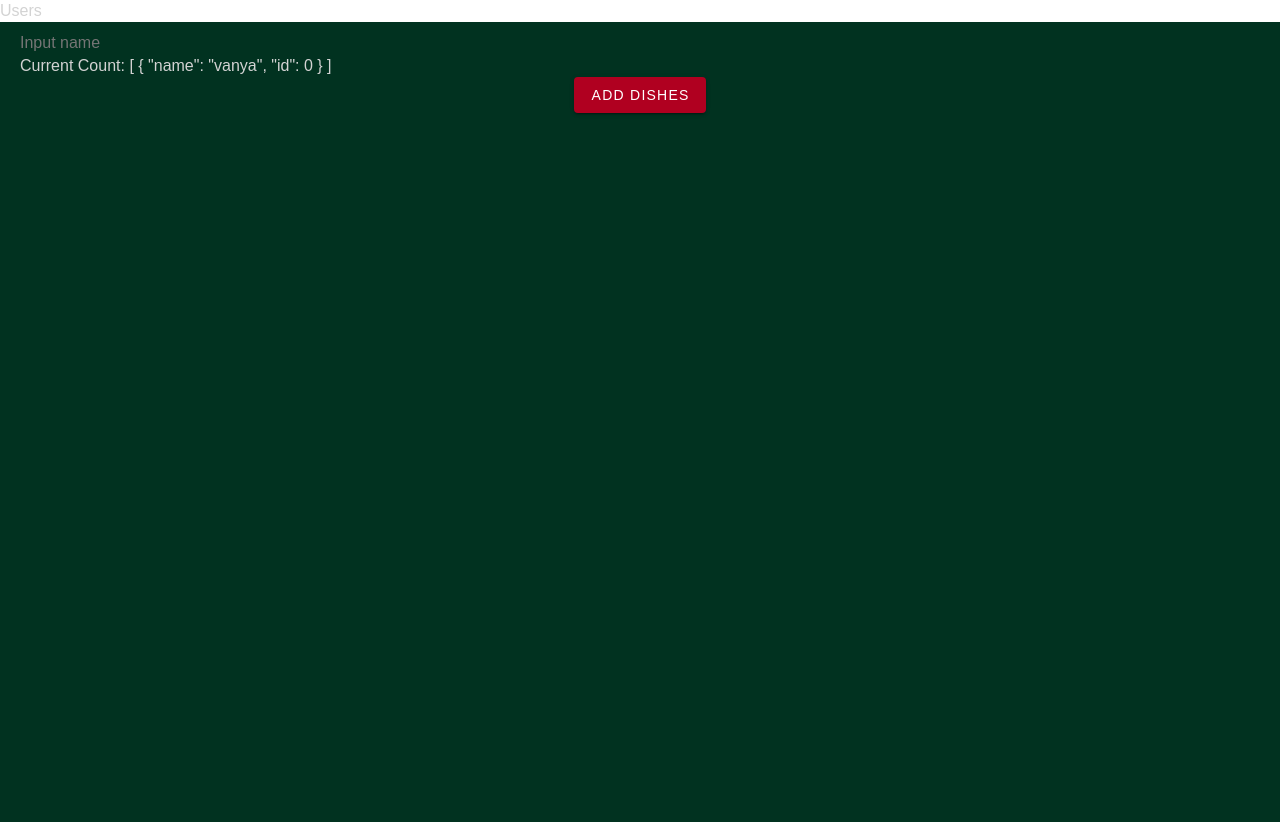
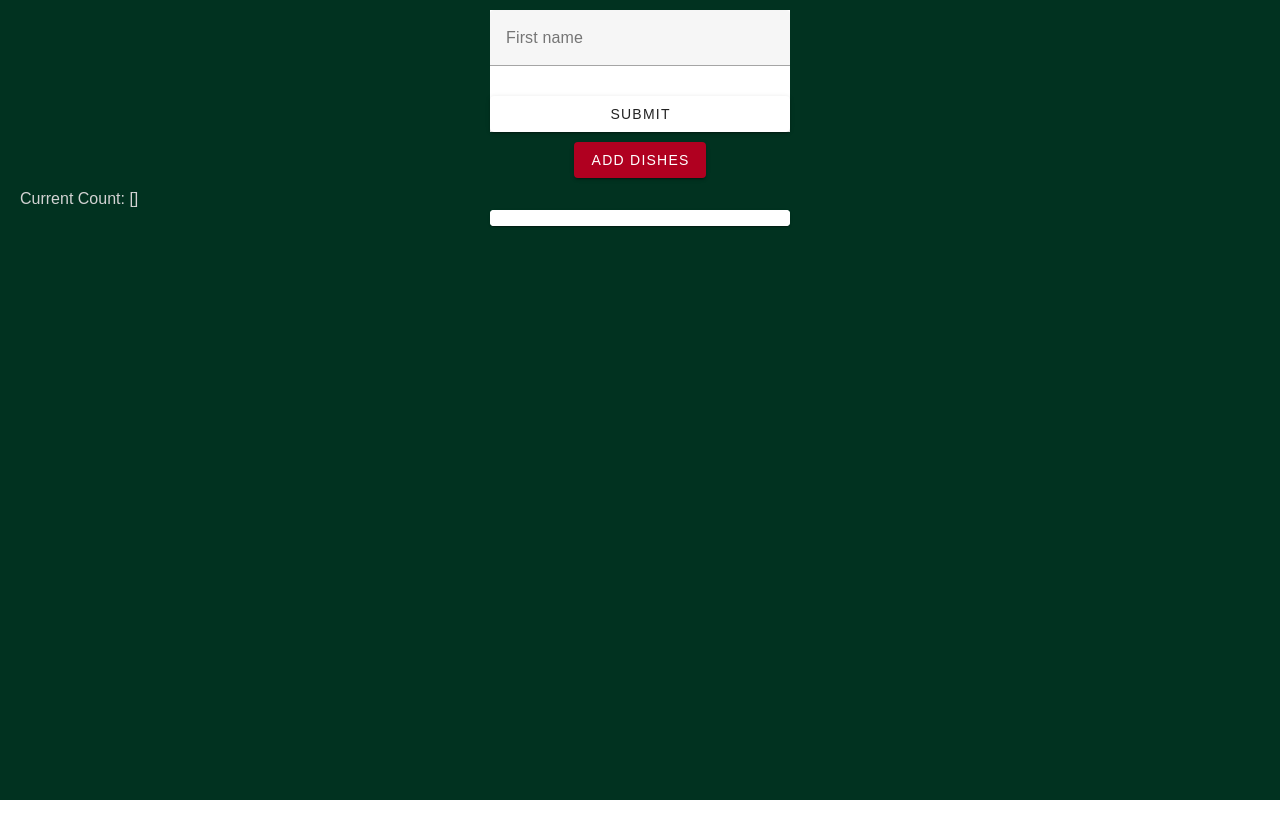
Before and after one commit to KolyaLuskarev/vue-project, a Vue app: page /addusers in a window 1280 px wide. After the commit the page ends 800 px from the top, so only its background shows below. Built offline with nearby package versions, Linux system fonts and the light colour scheme.

Commit message:
Доработан функционал addusers

```diff
--- /dev/null
+++ b/src/components/AppButton.vue
@@ -0,0 +1,33 @@
+<script setup>
+const props= defineProps({
+    Declar: {
+        type: String,
+        required: true,
+    },
+
+
+});
+
+</script>
+
+
+
+<template>
+
+<div class="btn">
+            <v-btn color="error" dark large>{{ Declar }}</v-btn>
+          </div>
+</template>
+
+<style lang="sass" scoped>
+
+@import '../assets/styles/main'
+.btn
+    display: flex
+    align-items: center
+    justify-content:  center
+    padding: 10px 20px
+    position: relative
+
+
+    </style>
--- a/src/components/AppLayout.vue
+++ b/src/components/AppLayout.vue
@@ -1,16 +1,11 @@
  <script setup>
- import { useCounterStore } from '@/stores/root';
- import InputName from '../components/InputName.vue'
- const counter = useCounterStore()
- counter.addTodo("vanya")
-const props= defineProps({
-    Declar: {
-        type: String,
-        required: true,
-    },
+ import { useNamesStore } from '@/stores/root';
+ import InputNameForm from '../components/InputNameForm.vue'
+ import Butt from '../components/AppButton.vue'
+const store = useNamesStore()
 
 
-});
+
 
 </script>
 
@@ -18,15 +13,15 @@ const props= defineProps({
 
 
     <div class="root">
-        <RouterLink :to="'/addusers'">
+
        <div class="main">
-        <InputName/>
-        <div>Current Count: {{ counter.names }}</div>
-        <div class="btn">
-            <v-btn color="error" dark large>{{ Declar }}</v-btn>
-          </div>
+
+        <Butt Declar="Split Bill"  />
+
+       <div>Current Count: {{ store.names }}</div>
+
        </div>
-    </RouterLink>
+
     </div>
  </template>
 
@@ -43,10 +38,6 @@ const props= defineProps({
     padding: 10px 20px
     position: relative
 
-.btn
-    display: flex
-    align-items: center
-    justify-content:  center
 
 
 
--- a/src/components/InputName.vue
+++ /dev/null
@@ -1,19 +0,0 @@
-<template>
-    <form @submit.prevent="">
-
-        <input
-        type="text"
-        class="serch-input"
-        placeholder="Input name"
-        v-model="inputName"
-        />
-    </form>
-</template>
-<script setup>
-import { ref, computed } from 'vue'
-const inputName= ref("")
-</script>
-
-<style scoped>
-
-</style>
--- /dev/null
+++ b/src/components/InputNameForm.vue
@@ -0,0 +1,27 @@
+<template>
+     <v-sheet class="mx-auto" width="300">
+    <v-form @submit.prevent="storeName.addName(newName)">
+      <v-text-field
+        v-model="newName"
+        :rules="rules"
+        label="First name"
+      ></v-text-field>
+      <v-btn class="mt-2" type="submit" block>Submit</v-btn>
+    </v-form>
+  </v-sheet>
+</template>
+<script setup>
+import { ref, computed } from 'vue'
+import { useNamesStore } from '@/stores/root';
+
+const storeName = useNamesStore();
+const newName= ref("");
+
+
+</script>
+
+<style scoped>
+
+
+
+</style>
--- a/src/pages/Addusers.vue
+++ b/src/pages/Addusers.vue
@@ -1,14 +1,68 @@
 <script setup>
-import AppLayout from '../components/AppLayout.vue';
+import { useNamesStore } from '@/stores/root';
+import InputNameForm from '../components/InputNameForm.vue'
+import Butt from '../components/AppButton.vue'
+const store = useNamesStore()
+
+
+
 
 </script>
 
-<template>Users
+<template>
 
-<AppLayout Declar="Add Dishes"  NextLink="/calculate"/>
+
+   <div class="root">
+
+      <div class="main">
+
+        <InputNameForm/>
+        <RouterLink :to="'/calculate'">
+
+       <Butt Declar="Add Dishes"  />
+
+       </RouterLink>
+
+
+      <div>Current Count: {{ store.names }}</div>
+
+      <div>
+         <v-card
+    class="mx-auto"
+    max-width="300"
+  >
+    <v-list
+      :items="store.names"
+      item-title="name"
+      item-value="id"
+    ></v-list>
+  </v-card>
+
+
+      </div>
+
+      </div>
+
+   </div>
 </template>
 
+<style lang="sass" scoped>
 
-<style lang="sass" scoped>
 @import '../assets/styles/main'
-</style>
+
+.root
+   displey: flex
+   min-height: 100vh
+   background-color: $background
+
+.main
+   padding: 10px 20px
+   position: relative
+
+
+
+
+
+
+
+</style>@/stores/root
--- a/src/pages/Calculate.vue
+++ b/src/pages/Calculate.vue
@@ -1,8 +1,59 @@
-<script setup></script>
+<script setup>
+import { useNamesStore } from '@/stores/root';
+import InputNameForm from '../components/InputNameForm.vue'
+import Butt from '../components/AppButton.vue'
+const store = useNamesStore()
 
-<template>Calculate</template>
+</script>
+
+<template>
 
 
+   <div class="root">
+
+      <div class="main">
+
+         <RouterLink :to=" '/result'">
+
+       <Butt Declar="Results"  />
+
+       </RouterLink>
+
+      <div>Current Count: {{ store.names }}</div>
+
+      <v-card
+    class="mx-auto"
+    max-width="300"
+  >
+  <v-list
+      :items="store.names"
+      item-title="name"
+      item-value="id"
+    ></v-list>
+  </v-card>
+
+      </div>
+
+   </div>
+</template>
+
 <style lang="sass" scoped>
+
 @import '../assets/styles/main'
-</style>
+
+.root
+   displey: flex
+   min-height: 100vh
+   background-color: $background
+
+.main
+   padding: 10px 20px
+   position: relative
+
+
+
+
+
+
+
+</style>@/stores/root
--- a/src/pages/Home.vue
+++ b/src/pages/Home.vue
@@ -1,15 +1,51 @@
 <script setup>
-import AppLayout from '../components/AppLayout.vue';
+import { useNamesStore } from '@/stores/root';
+import InputNameForm from '../components/InputNameForm.vue'
+import Butt from '../components/AppButton.vue'
+const store = useNamesStore()
+
+
+
 
 </script>
 
 <template>
-<AppLayout Declar="Split Bill" NextLink="/addusers" />
 
+
+   <div class="root">
+
+      <div class="main">
+
+         <RouterLink :to="'/addusers'">
+
+       <Butt Declar="Split Bill"  />
+
+       </RouterLink>
+
+      <div>Current Count: {{ store.names }}</div>
+
+      </div>
+
+   </div>
 </template>
 
+<style lang="sass" scoped>
 
-<style lang="sass" scoped>
 @import '../assets/styles/main'
 
-</style>
+.root
+   displey: flex
+   min-height: 100vh
+   background-color: $background
+
+.main
+   padding: 10px 20px
+   position: relative
+
+
+
+
+
+
+
+</style>@/stores/root
--- a/src/stores/root.js
+++ b/src/stores/root.js
@@ -1,18 +1,27 @@
 import { ref, computed } from 'vue'
 import { defineStore } from 'pinia'
 
-export const useCounterStore = defineStore('counter', {
+export const useNamesStore = defineStore('store', {
   state: () => ({
     /** @type {{ name: string, id: number }[]} */
     names: [],
 
     nextId: 0,
+
   }),
   actions: {
     // любое количество аргументов, возвращает Promise или нет
-    addTodo(name) {
+    async addName(name) {
+
       // можно изменять состояние напрямую
       this.names.push({ name, id: this.nextId++ })
     },
+
+    deleteName(nameID) {
+      this.names = this.names.filter((object) => {
+        return object.id !== nameID;
+      });
+    },
+
   },
 })
```
